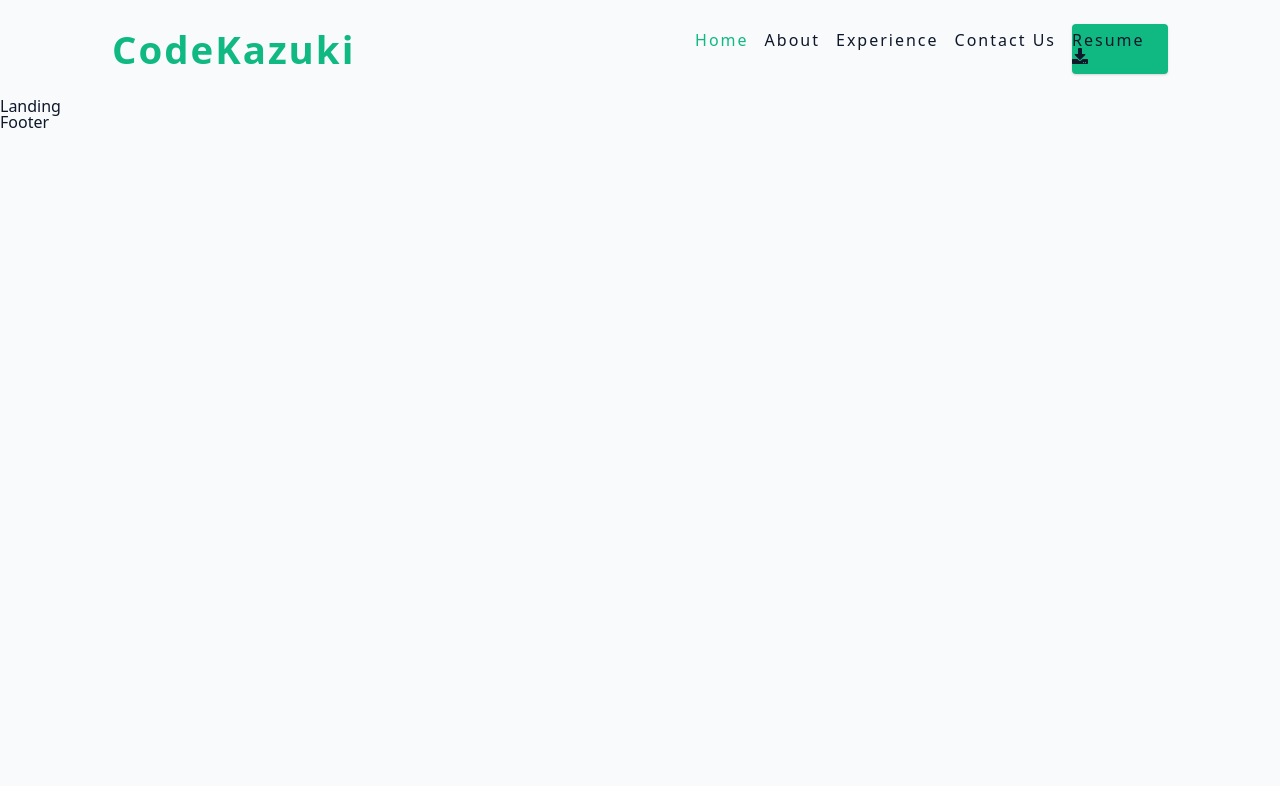
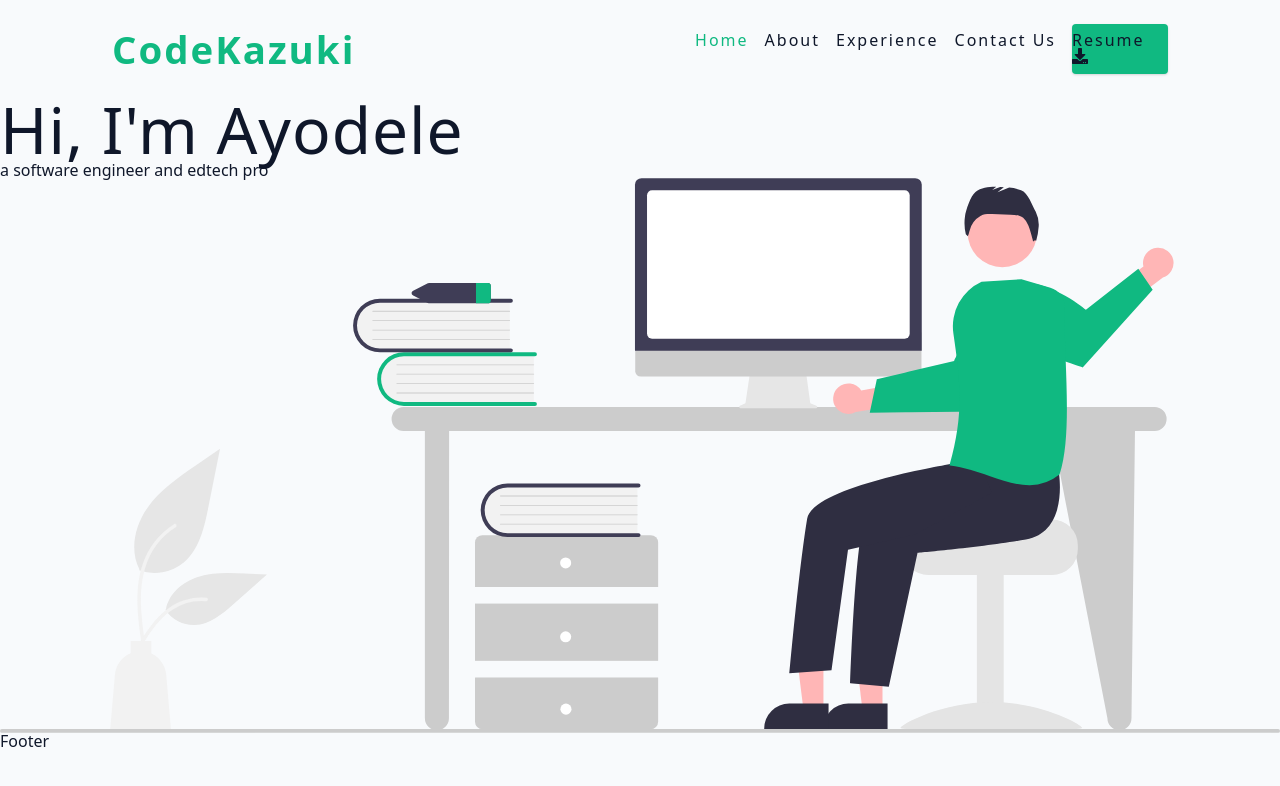
Before and after one commit to Codekazuki/devKazuki, a React (Vite) app: page / in a window 1280 px wide. Shown: the top 786 px of the page. Built offline with nearby package versions, Linux system fonts and the light colour scheme.

Commit message:
portfolio

```diff
--- a/src/pages/About.jsx
+++ b/src/pages/About.jsx
@@ -1,7 +1,7 @@
 const About = () => {
   return (
     <div className='about'>
-      <h3>About Us</h3>
+      <h3>About Me</h3>
       <p>
         Lorem ipsum dolor sit amet consectetur adipisicing elit. Possimus
         voluptate fuga, beatae unde esse vitae numquam voluptatem recusandae,
--- a/src/pages/Landing.jsx
+++ b/src/pages/Landing.jsx
@@ -1,5 +1,15 @@
+import image from "../assets/hello.svg";
+
 const Landing = () => {
-  return <div>Landing</div>;
+  return (
+    <div>
+      <div>
+        <h1>Hi, I&apos;m Ayodele</h1>
+        <p>a software engineer and edtech pro</p>
+      </div>
+      <img className='img' src={image} alt='' />
+    </div>
+  );
 };
 
 export default Landing;
```
Also changed, not shown: src/assets/hello.svg (added).
